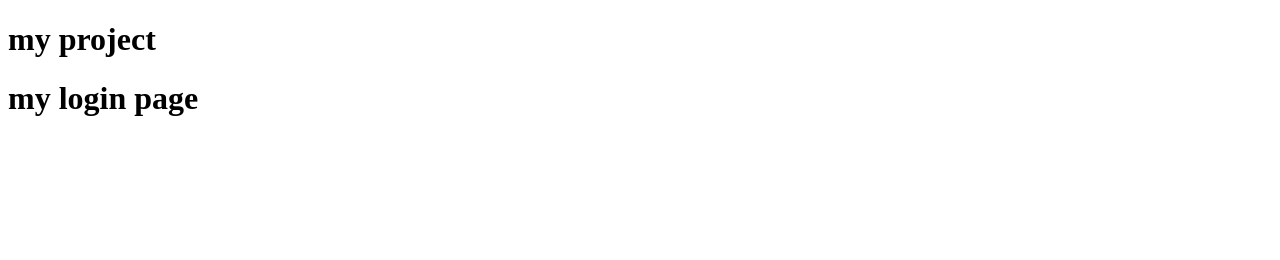
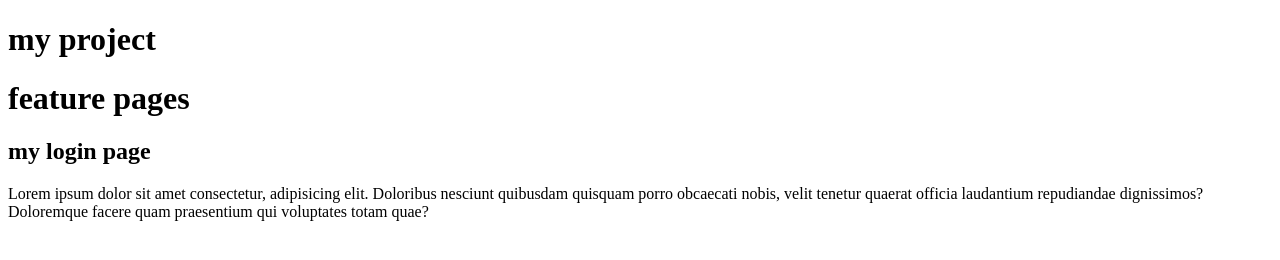
Before and after one commit to tooba-ts/my-project-2, a plain HTML site: page login.html in a window 1280 px wide. Drawn offline with Linux system fonts and the light colour scheme.

Commit message:
my commit

```diff
--- a/login.html
+++ b/login.html
@@ -8,6 +8,8 @@
 <body>
     <h1>my project
     </h1>
-    <h1>my login page</h1>
+    <h1>feature pages</h1>
+    <h2>my login page</h2>
+    <p>Lorem ipsum dolor sit amet consectetur, adipisicing elit. Doloribus nesciunt quibusdam quisquam porro obcaecati nobis, velit tenetur quaerat officia laudantium repudiandae dignissimos? Doloremque facere quam praesentium qui voluptates totam quae?</p>
 </body>
 </html>
```
